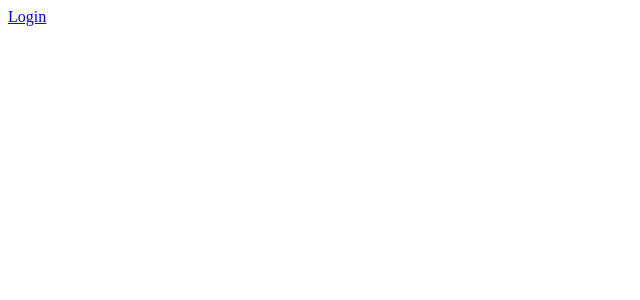
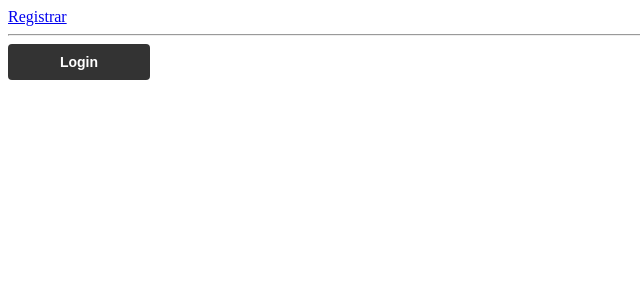
Before and after one commit to mateusmangueira/dev-web-project, a React (Create React App) app in the folder frontend/: page / in a window 1280 px wide. Shown: the top 300 px of the page, without its empty margins (0-640 px from the left). Built offline with nearby package versions, Linux system fonts and the light colour scheme.

Commit message:
Subindo componente com variacao de estado com props

```diff
--- a/frontend/package.json
+++ b/frontend/package.json
@@ -6,10 +6,14 @@
     "@testing-library/jest-dom": "^5.14.1",
     "@testing-library/react": "^12.0.0",
     "@testing-library/user-event": "^13.2.1",
+    "polished": "^4.1.3",
+    "prop-types": "^15.7.2",
     "react": "^17.0.2",
     "react-dom": "^17.0.2",
+    "react-icons": "^4.3.1",
     "react-router-dom": "^6.1.1",
     "react-scripts": "5.0.0",
+    "styled-components": "^5.3.3",
     "web-vitals": "^2.1.0"
   },
   "scripts": {
--- /dev/null
+++ b/frontend/src/components/CustomButton/index.js
@@ -0,0 +1,11 @@
+import React from 'react';
+
+import { Button } from './styles';
+
+export default function CustomButton({text}) {
+  return (
+    <Button>
+      {text}
+    </Button>
+  );
+}
--- /dev/null
+++ b/frontend/src/components/CustomButton/styles.js
@@ -0,0 +1,22 @@
+import styled from 'styled-components';
+
+export const Button = styled.button`
+	height: 36px;
+	width: 142px;
+	font-size: 14px;
+	font-weight: bold;
+	color: #fff;
+	border: 0;
+	border-radius: 4px;
+	display: flex;
+	justify-content: center;
+	align-items: center;
+	background:#333;
+	transition: background 0.2s;
+	&:hover {
+		background: yellow;
+	}
+	svg {
+		margin-right: 8px;
+	}
+  `
--- /dev/null
+++ b/frontend/src/components/Modal/index.js
@@ -0,0 +1,26 @@
+import React from 'react'
+import PropTypes from 'prop-types';
+
+import { Wrapper, ModalMain } from './styles';
+
+export const Modal = ({ handleClose, show, children}) => {
+  function handlePropagation(e) {
+    e.stopPropagation();
+  }
+  return (
+    <Wrapper display={show ? 'block' : 'none'} onClick={handleClose}>
+      <ModalMain onClick={handlePropagation} >
+        {children}
+      </ModalMain>
+    </Wrapper>
+  );
+};
+
+Modal.propTypes = {
+  children: PropTypes.oneOfType([
+    PropTypes.arrayOf(PropTypes.node),
+    PropTypes.node,
+  ]).isRequired,
+  show: PropTypes.bool.isRequired,
+  handleClose: PropTypes.func.isRequired,
+};
--- /dev/null
+++ b/frontend/src/components/Modal/styles.js
@@ -0,0 +1,62 @@
+import styled from 'styled-components';
+import { lighten } from 'polished';
+
+export const Wrapper = styled.div`
+  position: fixed;
+  top: 0;
+  left: 0;
+  width: 100%;
+  height: 100%;
+  background: rgba(0, 0, 0, 0.6);
+  display: ${props => props.display};
+`;
+
+export const ModalMain = styled.section`
+  position: fixed;
+  background: #fff;
+  width: 450px;
+  top: 50%;
+  left: 50%;
+  transform: translate(-50%, -50%);
+  display: ${props => props.display};
+  padding: 20px;
+  border-radius: 5px;
+  min-height: 200px;
+  p {
+    color: ${lighten(0.2, '#333')};
+    text-transform: uppercase;
+    width: 100%;
+    margin-top: 12px;
+  }
+  p.question {
+    color: ${lighten(0.5, '#333')};
+    width: 100%;
+    text-transform: none;
+    font-weight: normal;
+    margin-top: 8px;
+  }
+  textarea {
+    display: flex;
+    text-align: flex-start;
+    justify-content: flex-start;
+    height: 100px;
+    width: 100%;
+    border-radius: 5px;
+    border: 1px solid ${lighten(0.5, '#333')};
+    color: ${lighten(0.5, '#333')};
+    margin-top: 8px;
+    padding: 8px 8px;
+    font: 14px 'Roboto', sans-serif;
+    resize: none;
+  }
+  button {
+    color: #fff;
+    background: #333;
+    width: 30%;
+    margin-top: 100px;
+    height: 30px;
+    border: 0;
+    border-radius: 15px;
+    font-weight: bold;
+  }
+`;
--- a/frontend/src/pages/Login/index.js
+++ b/frontend/src/pages/Login/index.js
@@ -1,11 +1,27 @@
-import React from 'react'
+import React, { useState } from 'react';
 
 import { Link } from 'react-router-dom'
+import CustomButton from '../../components/CustomButton';
+import { Modal } from '../../components/Modal'
 
-export default function Login() {
+export default function Login(props) {
+
+  const [showModal, setShowModal] = useState(false);
+
+  function handleModal() {
+    setShowModal(!showModal);
+  }
+
   return (
     <div>
-      <Link to="/register">Login</Link>
+      <Link to="/register">Registrar</Link>
+      <hr></hr>
+      <CustomButton onClick={handleModal} text="Login">
+        <Modal show={showModal} handleClose={handleModal} >
+          <p>LOGIN</p>
+          <CustomButton type="submit" onClick={handleModal} text="Fechar"/>
+        </Modal>
+      </CustomButton>
     </div>
   )
 }
--- a/frontend/src/pages/Register/index.js
+++ b/frontend/src/pages/Register/index.js
@@ -1,10 +1,28 @@
-import React from 'react'
+import React, { useState } from 'react';
 import { Link } from 'react-router-dom'
+import CustomButton from '../../components/CustomButton';
+import { Modal } from '../../components/Modal';
 
-export default function Register() {
+import "./styles.css";
+
+export default function Register(props) {
+
+  const [showModal, setShowModal] = useState(false);
+
+  function handleModal() {
+    setShowModal(!showModal);
+  }
+
   return (
     <div>
-      <Link to="/">Registrar</Link>
+      <Link to="/">Login</Link>
+      <hr></hr>
+      <CustomButton onClick={handleModal} text="Registrar">
+        <Modal show={showModal} handleClose={handleModal} >
+          <p>REGISTRAR</p>
+          <CustomButton type="submit" onClick={handleModal} text="Fechar" />
+        </Modal>
+      </CustomButton>
     </div>
   )
 }
--- /dev/null
+++ b/frontend/src/pages/Register/styles.css
@@ -0,0 +1,9 @@
+#btn {
+  color: #fff;
+  background: #333;
+  width: 10%;
+  height: 40px;
+  border: 0;
+  border-radius: 6px;
+  font-weight: bold;
+}
--- a/frontend/src/routes.js
+++ b/frontend/src/routes.js
@@ -4,7 +4,6 @@ import { Routes, Route, BrowserRouter } from 'react-router-dom';
 
 import Login from './pages/Login';
 import Register from './pages/Register';
-
 
 export default function Rotas() {
     return (
```
